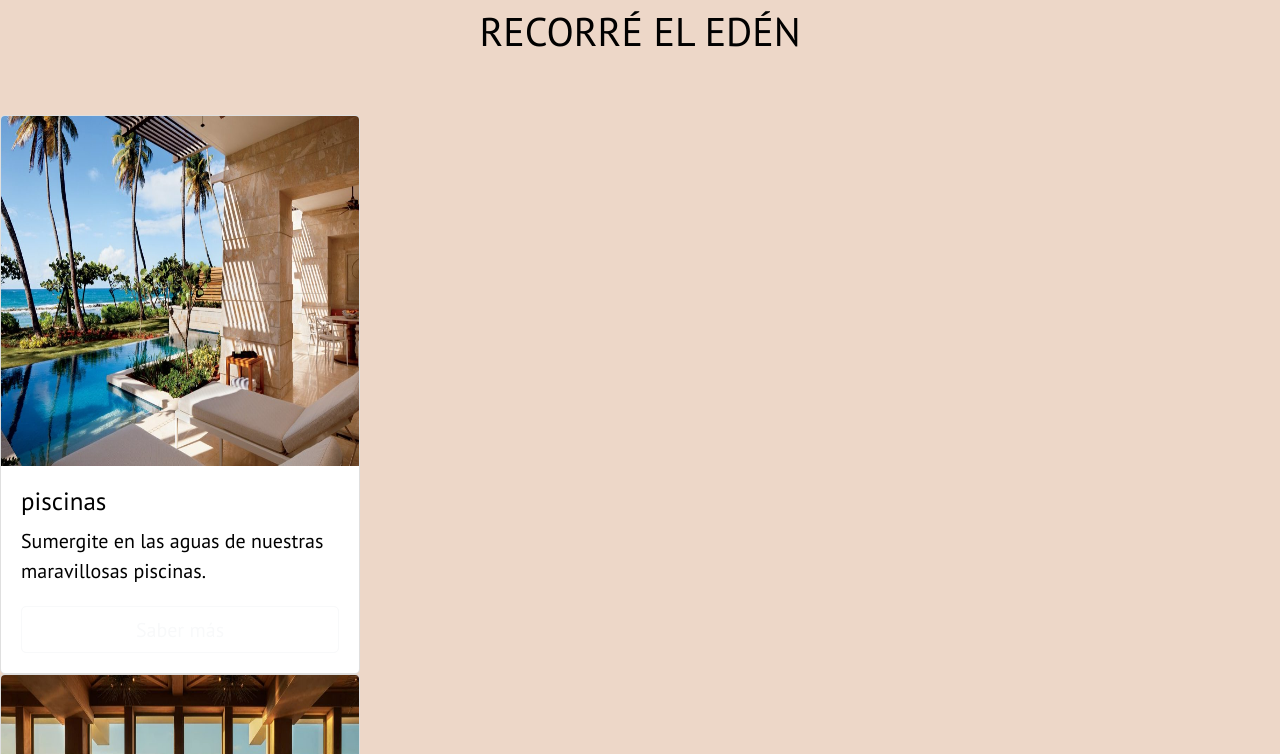
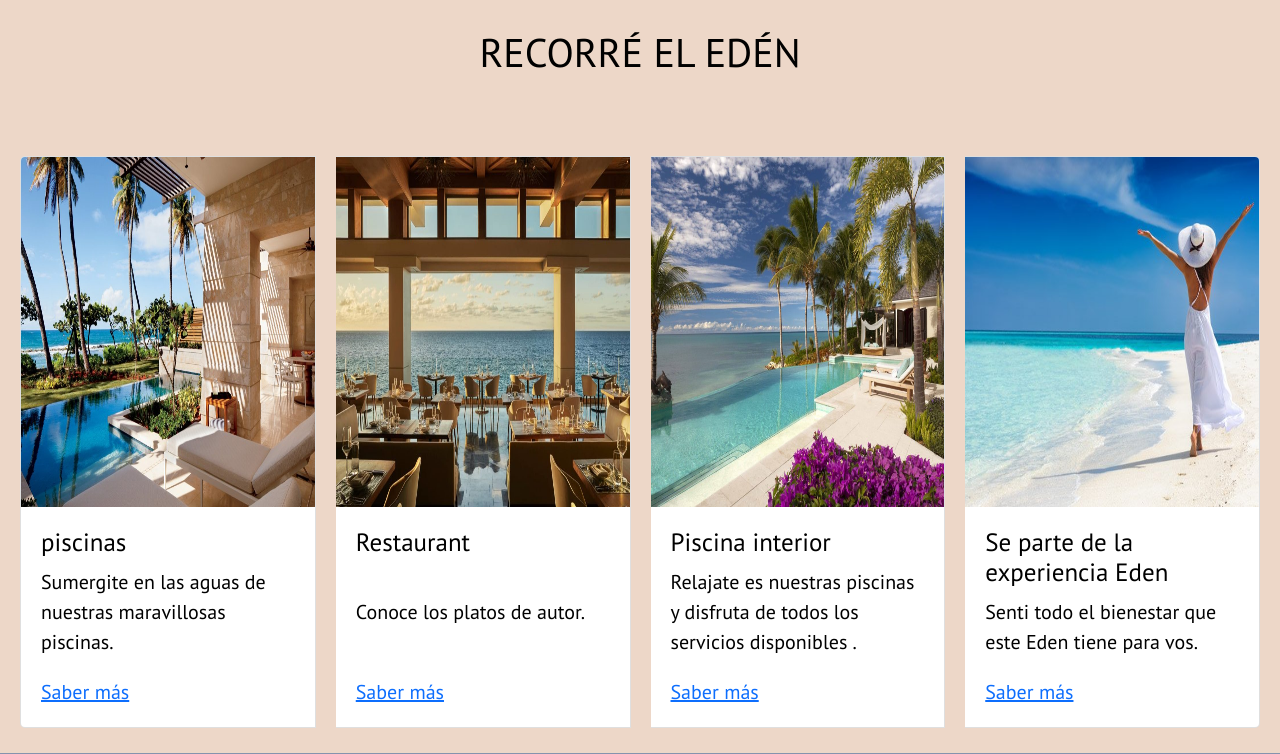
Before and after one commit to carmonabarbaral/Proyecto1, a plain HTML site: page index.html in a window 1280 px wide. Shown: the part 1410-2164 px from the top of the page. Drawn offline with nearby package versions, Linux system fonts and the light colour scheme.

Commit message:
cambios en el index

```diff
--- a/index.html
+++ b/index.html
@@ -14,7 +14,7 @@
 <body>
   <header class="header-contenedor container-fluid">
     <div class="row">
-    <nav class="navbar navbar-expand-lg navbar">
+      <nav class="navbar navbar-expand-lg">
         <div class="container-fluid">
           <a class="navbar-brand" href="#">Nosotros</a>
           <button class="navbar-toggler" type="button" data-bs-toggle="collapse" data-bs-target="#navbarNavAltMarkup" aria-controls="navbarNavAltMarkup" aria-expanded="false" aria-label="Toggle navigation">
@@ -31,16 +31,16 @@
         </div>
       </nav>
     </div>
-
   </header>
   <main>
     <div class="row">
       <div class="col-sm-12 my-4">
         <h1 class="text-center text-uppercase display-3 mt-4">Hotel Edén soñado</h1>
       </div>
+    </div>
     <div class="row">
       <div class="col-sm-12 my-4">
-        <img class=" img-principal" img src="./images/principal.3.jpg">
+          <img class="img-principal" img src="./images/principal.3.jpg">
       </div>
     </div>
     <div class="row">
@@ -53,45 +53,42 @@
           </form>
       </div>
     </div>
-</div>
+    <div class="row">
       <section>
         <h2 class="text-center text-uppercase my-5">Recorré el Edén</h2>
-          <div class=" card-container">
-            <!---->
+        <div class="card-group gap-3">
           <div class="card" style="width: 18rem">
-              <img src="../images/galeria1.jpeg" class="card-img-top" alt="vista1" />
+            <img src="./images/galeria1.jpeg" class="card-img-top" alt="vista1" />
             <div class="card-body ">
                 <h5 class="card-title">piscinas</h5>
                 <p class="card-text">
                     Sumergite en las aguas de nuestras maravillosas piscinas.
                 </p>
-                  <a href="#" class="btn btn-outline-light">Saber más</a>
+                <a href="#" class="btn-1">Saber más</a>
             </div>
           </div>
-
           <div class="card" style="width: 18rem">
-                  <img src="../images/galeria3.jpg" class="card-img-top" alt="vista3" />
+            <img src="./images/galeria3.jpg" class="card-img-top" alt="vista3" />
             <div class="card-body ">
                 <h5 class="card-title"> Restaurant</h5>
                 <p class="card-text">
                     Conoce los platos de autor.
                 </p>
-                      <a href="#" class="btn btn-outline-light">Saber más</a>
+                <a href="#" class="btn-1">Saber más</a>
             </div>
           </div>
           <div class="card" style="width: 18rem">
-                  <img src="../images/galeria5.jpg"
-                      class="card-img-top" alt="vista5" />
+            <img src="./images/galeria5.jpg" class="card-img-top" alt="vista5" />
             <div class="card-body">
                 <h5 class="card-title">Piscina interior</h5>
                 <p class="card-text">
                   Relajate es nuestras piscinas y disfruta de todos los servicios disponibles .
                 </p>
-                      <a href="#" class="btn btn-outline-light">Saber más</a>
+                <a href="#" class="btn-1">Saber más</a>
             </div>
           </div>
           <div class="card" style="width: 18rem">
-                  <img src="../images/las-mejores-playas-del-caribe.jpg" class="card-img-top" alt="vista6" />
+            <img src="./images/las-mejores-playas-del-caribe.jpg" class="card-img-top" alt="vista6" />
             <div class="card-body">
                 <h5 class="card-title">Se parte de la experiencia Eden</h5>
                 <p class="card-text">
@@ -99,8 +96,10 @@
                 </p>
                 <a href="#" class="btn-1">Saber más</a>
             </div>
-
+          </div>
+        </div>
       </section>
+    </div>
   </main>
 
   <footer>
```
Lines whose indentation alone changed are shown as unchanged.
